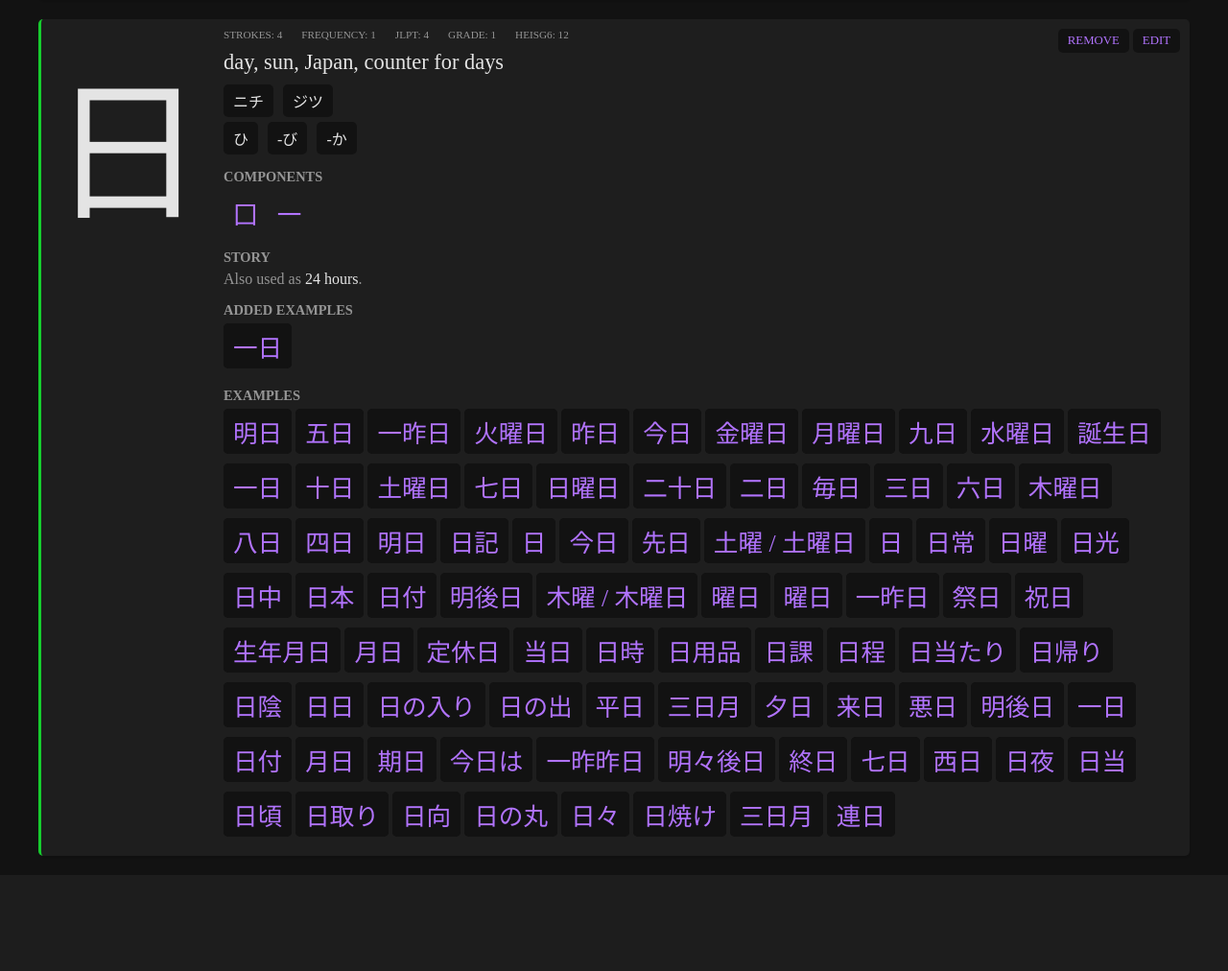
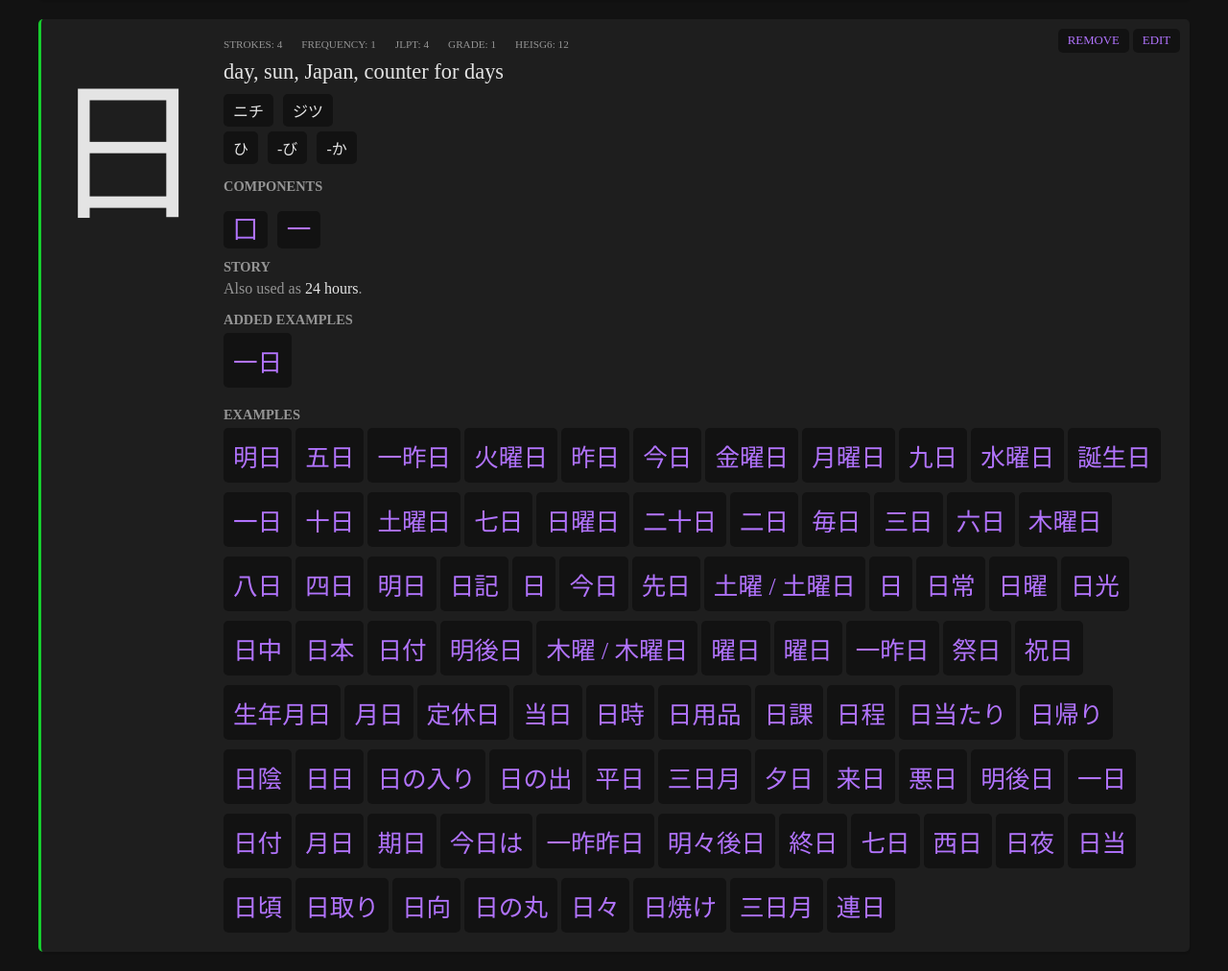
Before and after one commit to andres-foo/kanji-web-app, a PHP site: the page made by kanji.php in a window 1280 px wide. Shown: the part 144-1156 px from the top of the page at 96% size. Before the commit the page ends 1038 px from the top, so only its background shows below. Run offline with PHP 8.4, Linux system fonts and the light colour scheme; data comes from the database, SQL or seed files in the repository; some web fonts are replaced.

Commit message:
Switch action to add example as a form in the tooltip to allow the example itself to work as a link

```diff
--- a/data/style.css
+++ b/data/style.css
@@ -64,6 +64,7 @@ body {
     flex-wrap: wrap;
     flex-direction: row;
     justify-items: center;
+    margin-top:10px;
 }
 .card .right .readings {
     display:flex;
@@ -92,7 +93,7 @@ body {
 .card .right .other_forms {
     color:#959595;
 }
-.card .right .readings .reading {
+.card .right .readings .reading, .card .right .component a {
     background-color:#121212;
     margin:0 10px 5px 0;
     padding:5px 10px;
@@ -101,11 +102,6 @@ body {
 }
 .card .right .component {
     font-size: 1.6em;
-    padding:5px 10px;
-    font-family: "NotoSansJP";
-}
-.card .right .components .component a {
-    background:none;
 }
 .card .action {
     position: absolute;
@@ -326,8 +322,10 @@ button.options {
 .word {
     overflow: visible;
 }
-.word button {
+.word a {
+    display: inline-block;
     font-size: 1.6em;
+    padding:10px;
 }
 .word:hover .example-text {
     visibility: visible;
@@ -335,3 +333,7 @@ button.options {
 .words form {
     display:inline-block;
 }
+.example-text form {
+    display: block;
+    margin-top:10px;
+}
--- a/kanji.php
+++ b/kanji.php
@@ -171,16 +171,18 @@ if(isset($_GET['literal'])) {
                     $examples = $stmt->fetchAll();
                 ?>
                 <?php if(!empty($my_examples)): ?>
-                    <div class="words">
+                <div class="words">
                     <div class="title">Added examples</div>
                     <?php foreach($my_examples as $example): ?>
-                    <form action="actions/remove_example_from_study.php" method="POST">
                     <div class="word">
-                        <input type="hidden" name="id" value="<?php echo $example['id'];?>">
-                        <input type="hidden" name="literal" value="<?php echo $_GET['literal'];?>">
-                        <button type="submit"><span class="example-kanji"><?php echo $example['kanji']; ?></span></button><span class="example-text">「<?php echo $example['kana']; ?>」(jlpt<?php echo $example['jlpt'];?>) <?php echo $example['meanings']; ?></span>
+                        <a href="index.php?query=<?php echo $example['kanji'];?>" class="example-kanji"><?php echo $example['kanji']; ?></a><span class="example-text">「<?php echo $example['kana']; ?>」(jlpt<?php echo $example['jlpt'];?>) <?php echo $example['meanings']; ?>
+                        <form action="actions/remove_example_from_study.php" method="POST">
+                            <input type="hidden" name="id" value="<?php echo $example['id'];?>">
+                            <input type="hidden" name="literal" value="<?php echo $_GET['literal'];?>">
+                            <button type="submit">remove</button>
+                        </form>
+                    </span>
                     </div>
-                    </form>
                     <?php endforeach; ?>
                 </div><!-- words -->
                 <?php endif; ?>
@@ -188,13 +190,15 @@ if(isset($_GET['literal'])) {
                 <div class="words">
                     <div class="title">Examples</div>
                     <?php foreach($examples as $example): ?>
-                    <form action="actions/add_example_to_study.php" method="POST">
                     <div class="word">
-                        <input type="hidden" name="id" value="<?php echo $example['id'];?>">
-                        <input type="hidden" name="literal" value="<?php echo $_GET['literal'];?>">
-                        <button type="submit"><span class="example-kanji"><?php echo $example['kanji']; ?></span></button><span class="example-text">「<?php echo $example['kana']; ?>」(jlpt<?php echo $example['jlpt'];?>) <?php echo $example['meanings']; ?></span>
+                        <a href="index.php?query=<?php echo $example['kanji'];?>" class="example-kanji"><?php echo $example['kanji']; ?></a><span class="example-text">「<?php echo $example['kana']; ?>」(jlpt<?php echo $example['jlpt'];?>) <?php echo $example['meanings']; ?>
+                        <br><form action="actions/add_example_to_study.php" method="POST">
+                            <input type="hidden" name="id" value="<?php echo $example['id'];?>">
+                            <input type="hidden" name="literal" value="<?php echo $_GET['literal'];?>">
+                            <button type="submit">add</button>
+                        </form>
+                    </span>
                     </div>
-                    </form>
                     <?php endforeach; ?>
                 </div><!-- words -->
                 <?php endif; ?>
```
